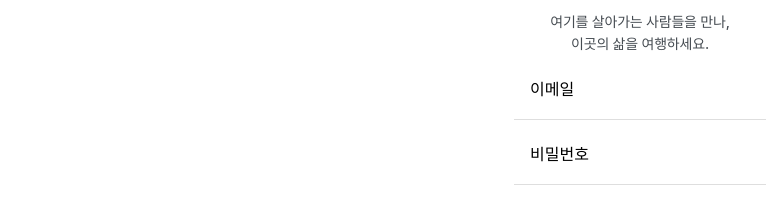
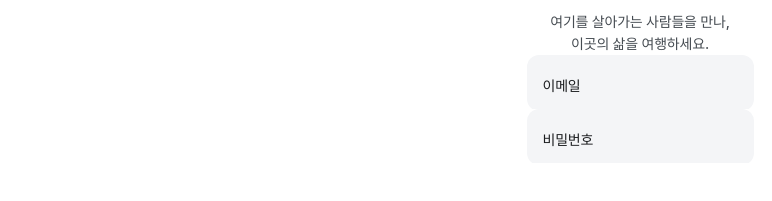
Before and after one commit to People-Here/peoplehere, a React (Vite) app: page /login in a window 1280 px wide. Shown: the part 141-342 px from the top of the page, without its empty margins (0-772 px from the left). Built offline with nearby package versions, Linux system fonts and the light colour scheme; a web font is replaced by a local one.

Commit message:
create labeled input:

```diff
--- a/src/components/LabelInput.tsx
+++ b/src/components/LabelInput.tsx
@@ -3,14 +3,30 @@ import { IonInput, IonItem, IonLabel } from '@ionic/react';
 type Props = {
   label: string;
   value: string;
-  onChange: (value: string) => void;
+  onChange: (input: string) => void;
 };
 
 const LabelInput = ({ label, value, onChange }: Props) => {
   return (
-    <IonItem>
-      <IonLabel position="floating">{label}</IonLabel>
-      <IonInput value={value} onIonInput={(event) => onChange(event.target.value as string)} />
+    <IonItem
+      className="h-[54px]"
+      style={{
+        '--background': '#F4F5F7',
+        '--border-radius': '12px',
+        '--border-width': 0,
+      }}
+      lines="none"
+    >
+      <IonInput
+        className="font-body1 text-gray8"
+        label={label}
+        labelPlacement="floating"
+        value={value}
+        onIonChange={(e) => onChange(e.target.value as string)}
+        style={{
+          '--highlight-color-focused': '#9FA4A9',
+        }}
+      />
     </IonItem>
   );
 };
```
